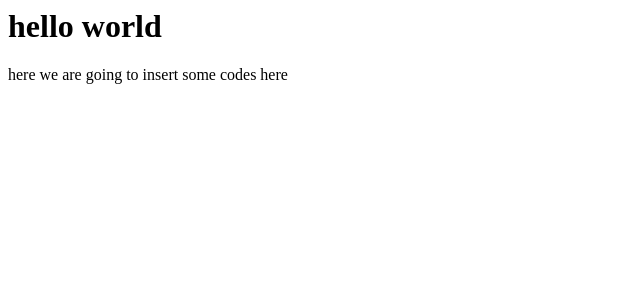
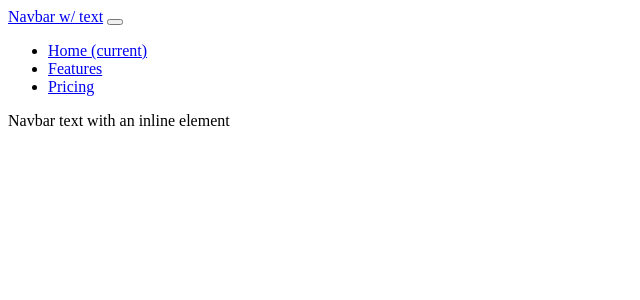
Before and after one commit to gabrielcoder247/pitch-v2.0, a Flask app: page / in a window 1280 px wide. Shown: the top 300 px of the page, without its empty margins (0-640 px from the left). Run offline with Flask 2, Linux system fonts and the light colour scheme; parts of the project's set-up code (start-up, migrations or seed data) failed here and were passed over; some libraries are stand-ins or nearby versions.

Commit message:
create navbar

```diff
--- a/app/templates/index.html
+++ b/app/templates/index.html
@@ -1,2 +1,22 @@
-<h1>hello world</h1>
-<p>here we are going  to insert some codes here</p>
+<nav class="navbar navbar-expand-lg navbar-light bg-light">
+    <a class="navbar-brand" href="#">Navbar w/ text</a>
+    <button class="navbar-toggler" type="button" data-toggle="collapse" data-target="#navbarText" aria-controls="navbarText" aria-expanded="false" aria-label="Toggle navigation">
+      <span class="navbar-toggler-icon"></span>
+    </button>
+    <div class="collapse navbar-collapse" id="navbarText">
+      <ul class="navbar-nav mr-auto">
+        <li class="nav-item active">
+          <a class="nav-link" href="#">Home <span class="sr-only">(current)</span></a>
+        </li>
+        <li class="nav-item">
+          <a class="nav-link" href="#">Features</a>
+        </li>
+        <li class="nav-item">
+          <a class="nav-link" href="#">Pricing</a>
+        </li>
+      </ul>
+      <span class="navbar-text">
+        Navbar text with an inline element
+      </span>
+    </div>
+  </nav>
```
Also changed, not shown: app/auth/views.py (+13 -12 lines), app/templates/auth/register.html (added).
